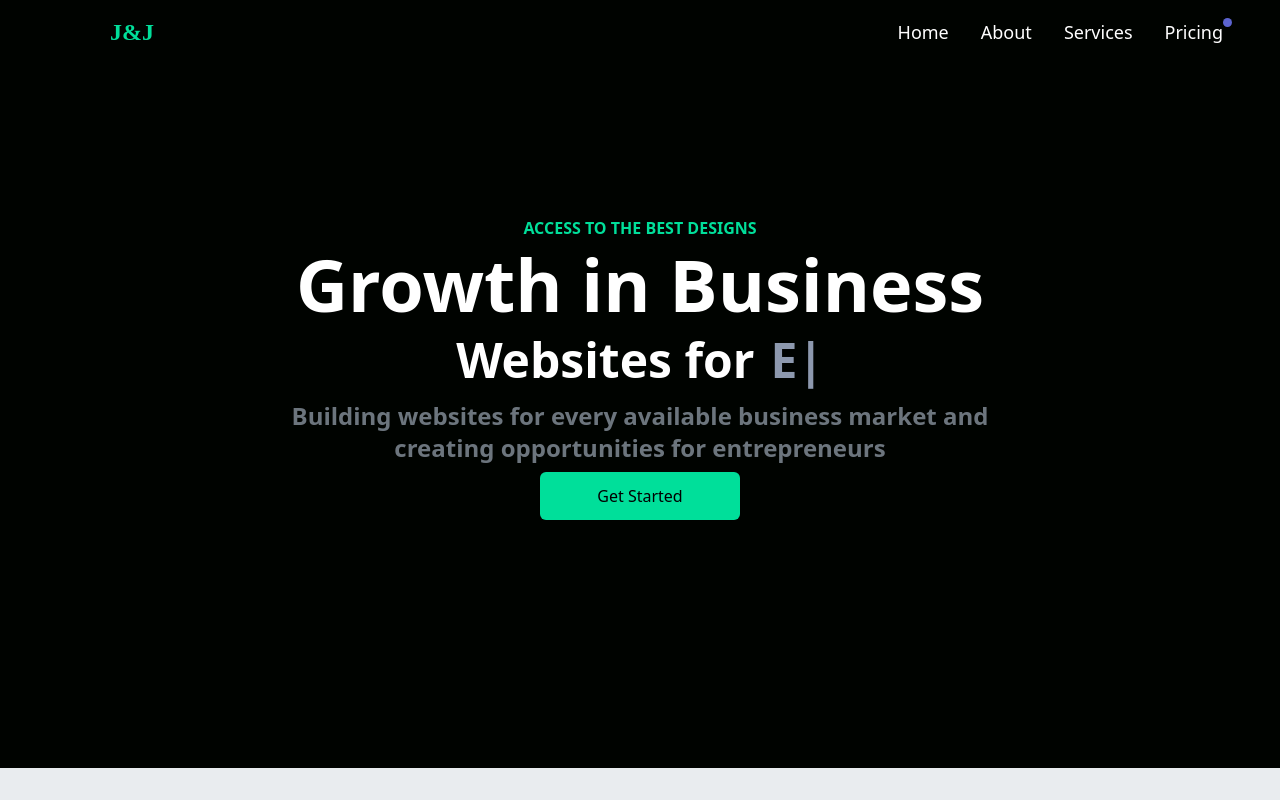
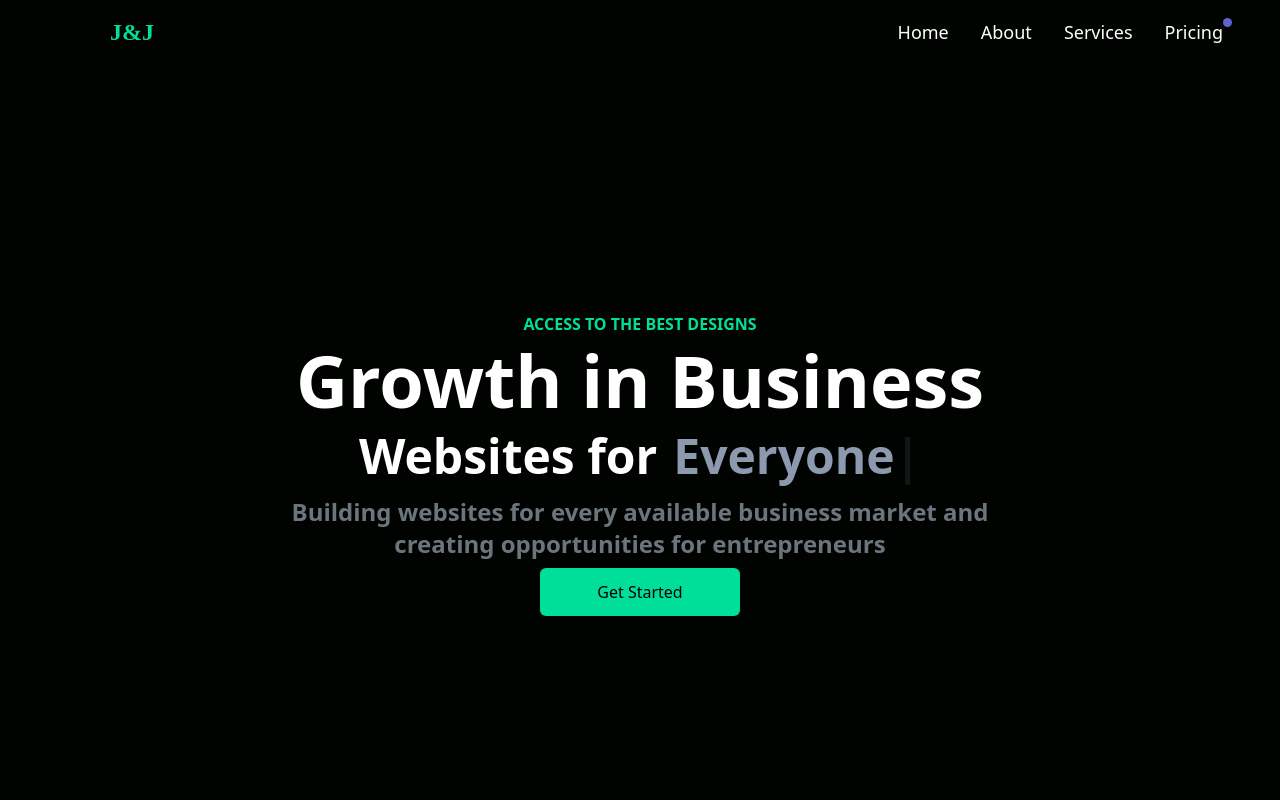
Before and after one commit to John-sys/MyPortfolio, a React (Create React App) app: page /#/ in a window 1280 px wide. Shown: the top 800 px of the page. Built offline with nearby package versions, Linux system fonts and the light colour scheme.

Commit message:
reg commit

```diff
--- a/src/components/Hero.jsx
+++ b/src/components/Hero.jsx
@@ -4,7 +4,7 @@ import Typed from "react-typed";
 const Hero = () => {
   return (
     <div className="text-white  ">
-      <div className="max-w-[800px] mt-[-96px] w-full h-screen mx-auto flex flex-col text-center justify-center ">
+      <div className="max-w-[800px]  w-full h-screen mx-auto flex flex-col text-center justify-center ">
           <p className=" uppercase text-[#00df9a] font-bold p-2 ">Access to the best designs</p>
           <h1 className="font-bold md:text-7xl sm:text-6xl text-4xl">Growth in Business</h1>
           <div className="flex justify-center items-center">
```
